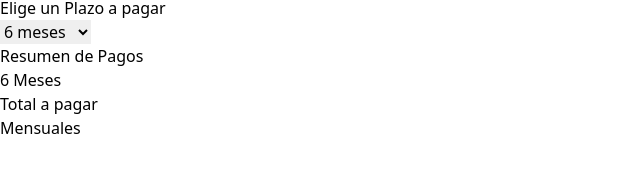
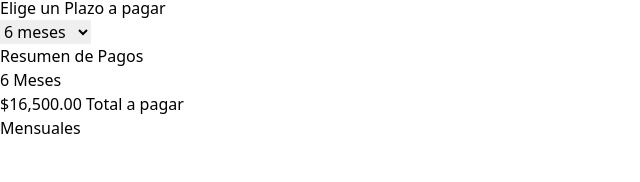
Before and after one commit to thejuanco/cotizador-monedas-react, a React (Vite) app: page / in a window 1280 px wide. Shown: the part 100-282 px from the top of the page, without its empty margins (0-640 px from the left). Built offline with nearby package versions, Linux system fonts and the light colour scheme.

Commit message:
Utiliza un useEffect para calcular los pagos a meses e interes

```diff
--- a/src/App.jsx
+++ b/src/App.jsx
@@ -1,7 +1,7 @@
-import { useState } from "react";
+import { useState, useEffect } from "react";
 import Header from "./components/Header";
 import CustomButton from "./components/CustomButton";
-import { formatearDinero } from "./helpers";
+import { formatearDinero, calcularTotalPagar } from "./helpers";
 
 function App() {
   //Uso del state
@@ -9,6 +9,11 @@
   //? El state siempre se modifica en el set, nunca se modifica directamente
   const [meses, setMeses] = useState(6);
   const [total, setTotal] = useState(0);
+
+  useEffect(() => {
+    const resultadoTotalPagar = calcularTotalPagar(cantidad, meses)
+    setTotal(resultadoTotalPagar)
+  }, [cantidad, meses])
 
   const min = 0
   const max = 20000
@@ -82,7 +87,7 @@
           </h2>
 
           <p className="text-xl text-gray-500 text-center font-bold">{meses} Meses</p>
-          <p className="text-xl text-gray-500 text-center font-bold">Total a pagar</p>
+          <p className="text-xl text-gray-500 text-center font-bold">{formatearDinero(total)} Total a pagar</p>
           <p className="text-xl text-gray-500 text-center font-bold">Mensuales</p>
         </div>
 
```
